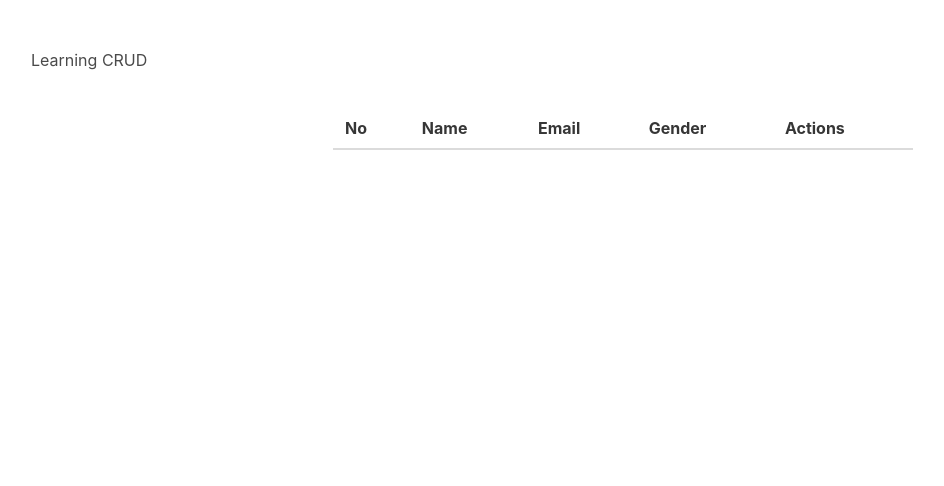
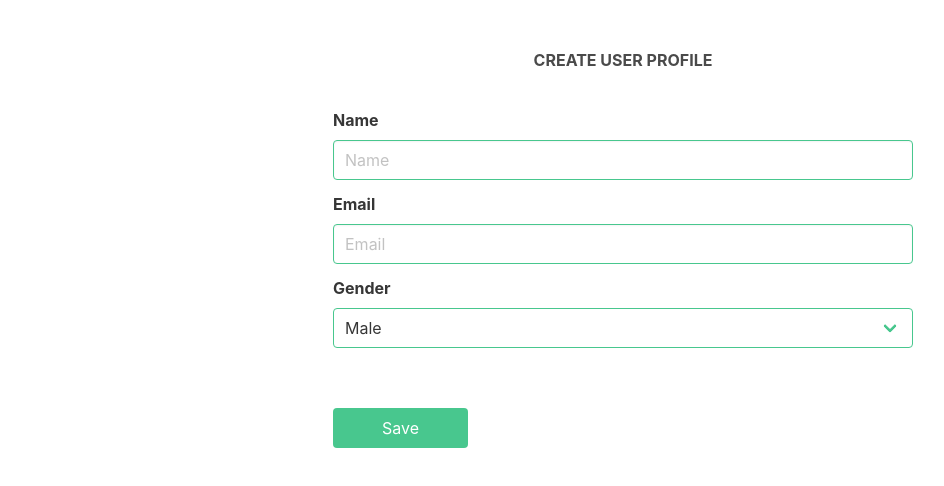
Before and after one commit to prabuhadi/fullstack-profile, a React (Create React App) app in the folder frontend/: page /add in a window 1280 px wide. Shown: the top 486 px of the page, without its empty margins (17-961 px from the left). Built offline with nearby package versions, Linux system fonts and the light colour scheme; no server answers.

Commit message:
Create add user function

```diff
--- a/frontend/package.json
+++ b/frontend/package.json
@@ -10,8 +10,8 @@
     "bulma": "^0.9.4",
     "react": "^18.2.0",
     "react-dom": "^18.2.0",
+    "react-router-dom": "^6.8.1",
     "react-scripts": "5.0.1",
-    "router-dom": "^2.2.10",
     "web-vitals": "^2.1.4"
   },
   "scripts": {
--- a/frontend/src/App.js
+++ b/frontend/src/App.js
@@ -1,11 +1,15 @@
-import { UserList } from "./components/UserList";
+import { BrowserRouter, Routes, Route } from "react-router-dom";
+import UserList from "./components/UserList";
+import AddUser from "./components/AddUser";
 
 function App() {
   return (
-    <div className="p-6">
-      <h1>Learning CRUD</h1>
-      <UserList />
-    </div>
+    <BrowserRouter>
+      <Routes>
+        <Route path="/" element={<UserList />} />
+        <Route path="/add" element={<AddUser />} />
+      </Routes>
+    </BrowserRouter>
   );
 }
 
--- /dev/null
+++ b/frontend/src/components/AddUser.js
@@ -0,0 +1,83 @@
+import React, { useState } from "react";
+import axios from "axios";
+import { useNavigate } from "react-router-dom";
+
+const AddUser = () => {
+  const [name, setName] = useState("");
+  const [email, setEmail] = useState("");
+  const [gender, setGender] = useState("Male");
+  const navigate = useNavigate();
+
+  const saveUser = async (e) => {
+    e.preventDefault();
+    try {
+      await axios.post("http://localhost:5050/users", {
+        name,
+        email,
+        gender,
+      });
+      navigate("/");
+    } catch (error) {
+      console.log(error);
+    }
+  };
+
+  return (
+    <div className="p-6">
+      <h1 className="has-text-centered has-text-weight-bold is-uppercase">
+        Create User Profile
+      </h1>
+      <div className="columns mt-5 is-centered">
+        <div className="column is-half">
+          <form onSubmit={saveUser}>
+            <div className="field">
+              <label className="label">Name</label>
+              <div className="control">
+                <input
+                  type="text"
+                  placeholder="Name"
+                  className="input is-success"
+                  value={name}
+                  onChange={(e) => setName(e.target.value)}
+                />
+              </div>
+            </div>
+            <div className="field">
+              <label className="label">Email</label>
+              <div className="control">
+                <input
+                  type="text"
+                  placeholder="Email"
+                  className="input is-success"
+                  value={email}
+                  onChange={(e) => setEmail(e.target.value)}
+                />
+              </div>
+            </div>
+            <div className="field">
+              <label className="label">Gender</label>
+              <div className="control">
+                <div className="select is-success is-fullwidth">
+                  <select
+                    value={gender}
+                    onChange={(e) => setGender(e.target.value)}
+                  >
+                    <option value="Male">Male</option>
+                    <option value="Female">Female</option>
+                  </select>
+                </div>
+              </div>
+            </div>
+            <div className="field">
+              <button type="submit" className="button px-6 mt-6 is-success">
+                Save
+              </button>
+            </div>
+          </form>
+        </div>
+      </div>
+    </div>
+  );
+};
+
+export default AddUser;
--- a/frontend/src/components/UserList.js
+++ b/frontend/src/components/UserList.js
@@ -10,10 +10,14 @@ export const UserList = () => {
 
   const getUsers = async () => {
     const response = await axios.get("http://localhost:5050/users");
-    console.log(response.data);
+    setUser(response.data);
   };
 
   return (
+    <div className="p-6">
+      <h1 className="has-text-centered has-text-weight-bold is-uppercase">
+        Fullstack CRUD Profile
+      </h1>
       <div className="columns mt-5 is-centered">
         <div className="column is-half has-text-centered">
           <table className="table is-striped is-fullwidth">
@@ -27,18 +31,28 @@ export const UserList = () => {
               </tr>
             </thead>
             <tbody>
-            <tr>
-              <td></td>
-              <td></td>
-              <td></td>
-              <td></td>
-              <td></td>
+              {users.map((user, index) => (
+                <tr key={user.id}>
+                  <td>{index + 1}</td>
+                  <td>{user.name}</td>
+                  <td>{user.email}</td>
+                  <td>{user.gender}</td>
+                  <td>
+                    <button className="button is-small is-link mr-1">
+                      Edit
+                    </button>
+                    <button className="button is-small is-danger">
+                      Delete
+                    </button>
+                  </td>
                 </tr>
+              ))}
             </tbody>
           </table>
+        </div>
       </div>
     </div>
   );
 };
 
-// export default UserList;
+export default UserList;
```
Also changed, not shown: 1 other file (tests, documents, lock files or other folders). Lines whose indentation alone changed are shown as unchanged.
